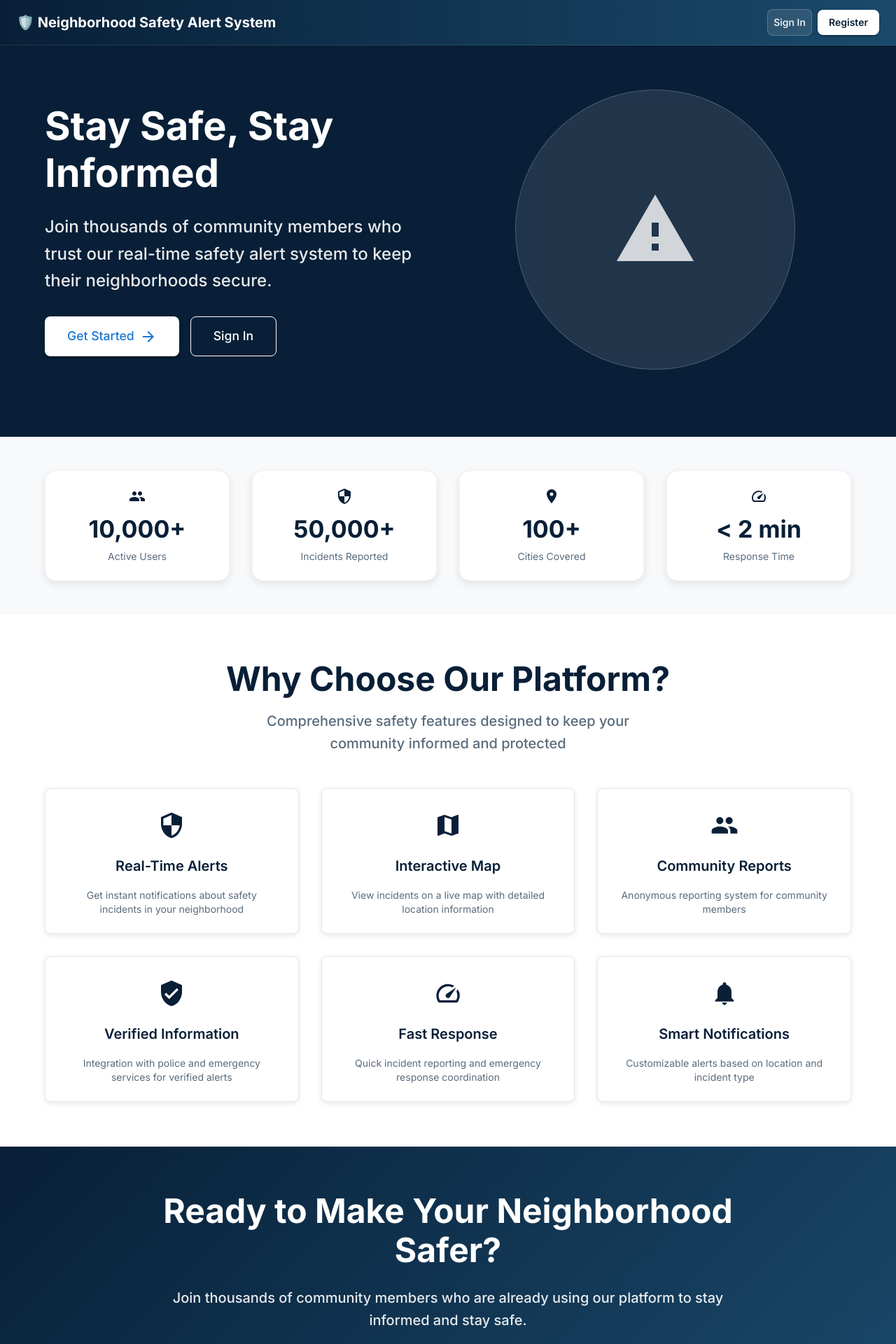
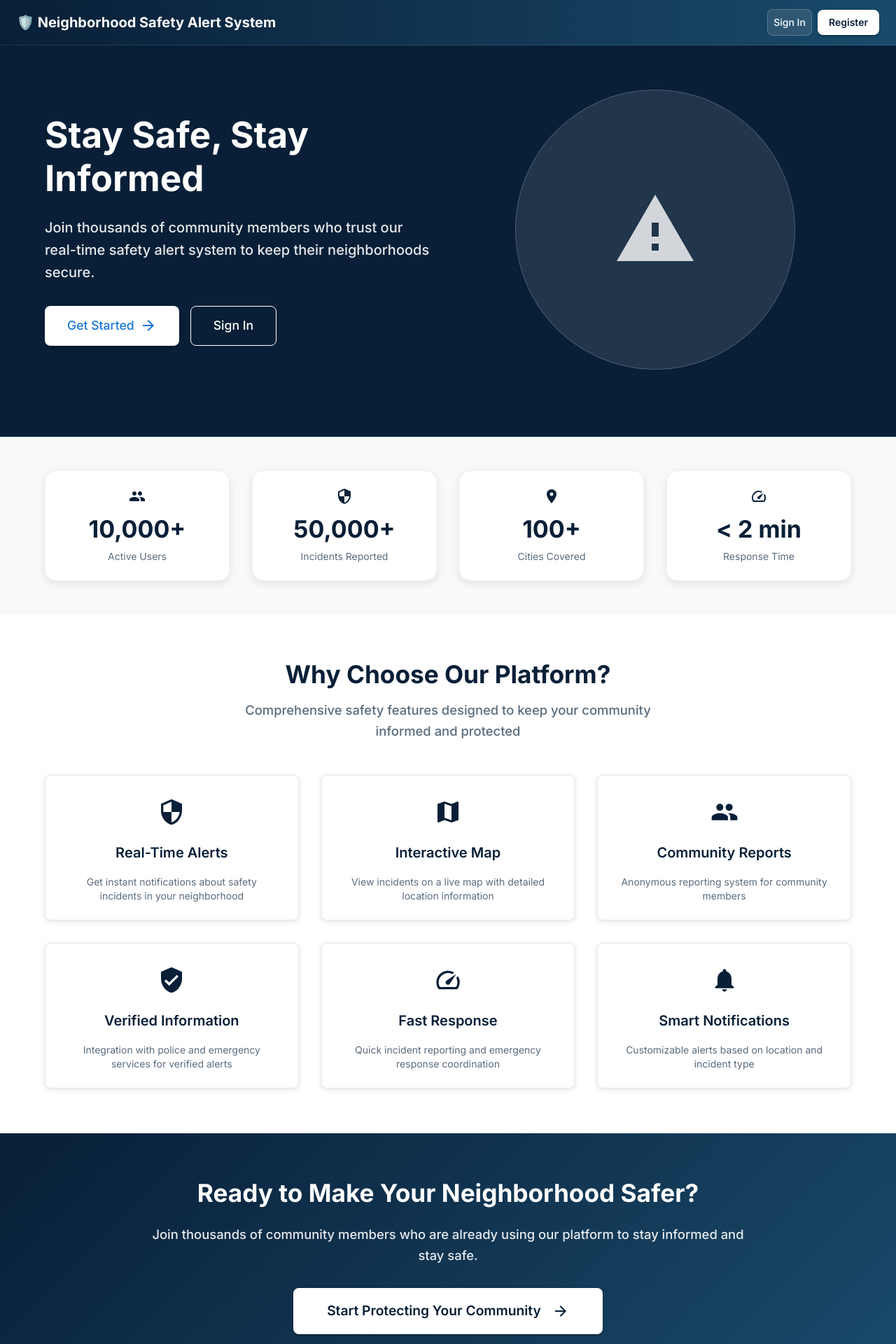
Before and after one commit to bisoul1984/neighborhood-safety-alert-system, a React (Create React App) app in the folder client/: page / in a window 1280 px wide. Shown: the top 1920 px of the page at 70% size. Built offline with nearby package versions, Linux system fonts and the light colour scheme.

Commit message:
Refine mobile font size, line height, and spacing for HomePage readability

```diff
--- a/client/src/pages/HomePage.js
+++ b/client/src/pages/HomePage.js
@@ -170,8 +170,9 @@ const HomePage = () => {
                 component="h1"
                 sx={{
                   fontWeight: 700,
-                  mb: 3,
-                  fontSize: { xs: '2.5rem', md: '3.5rem' }
+                  mb: { xs: 2, md: 3 },
+                  fontSize: { xs: '1.7rem', sm: '2.2rem', md: '3.2rem' },
+                  lineHeight: { xs: 1.25, md: 1.2 }
                 }}
               >
                 Stay Safe, Stay Informed
@@ -179,9 +180,10 @@ const HomePage = () => {
               <Typography
                 variant="h5"
                 sx={{
-                  mb: 4,
+                  mb: { xs: 2.5, md: 4 },
                   opacity: 0.9,
-                  lineHeight: 1.6
+                  fontSize: { xs: '1rem', md: '1.25rem' },
+                  lineHeight: { xs: 1.5, md: 1.6 }
                 }}
               >
                 Join thousands of community members who trust our real-time safety alert system to keep their neighborhoods secure.
@@ -256,7 +258,7 @@ const HomePage = () => {
       </Box>
 
       {/* Stats Section */}
-      <Box sx={{ py: { xs: 4, md: 6 }, bgcolor: '#f8f9fa', px: { xs: 2, sm: 4, md: 0 } }}>
+      <Box sx={{ py: { xs: 4, md: 6 }, bgcolor: '#f8f9fa', px: { xs: 2, sm: 4, md: 0 }, mt: { xs: 2, md: 0 } }}>
         <Container maxWidth="lg">
           <Grid container spacing={4}>
             {stats.map((stat, index) => (
@@ -293,13 +295,13 @@ const HomePage = () => {
       </Box>
 
       {/* Features Section */}
-      <Box sx={{ py: { xs: 4, md: 8 }, bgcolor: 'white', px: { xs: 2, sm: 4, md: 0 } }}>
+      <Box sx={{ py: { xs: 4, md: 8 }, bgcolor: 'white', px: { xs: 2, sm: 4, md: 0 }, mt: { xs: 2, md: 0 } }}>
         <Container maxWidth="lg">
           <Box sx={{ textAlign: 'center', mb: 6 }}>
-            <Typography variant="h3" component="h2" sx={{ fontWeight: 700, mb: 2, color: '#081f37' }}>
+            <Typography variant="h3" component="h2" sx={{ fontWeight: 700, mb: 2, color: '#081f37', fontSize: { xs: '1.3rem', md: '2.2rem' }, lineHeight: { xs: 1.3, md: 1.2 } }}>
               Why Choose Our Platform?
             </Typography>
-            <Typography variant="h6" sx={{ maxWidth: 600, mx: 'auto', color: '#5a6c7d' }}>
+            <Typography variant="h6" sx={{ maxWidth: 600, mx: 'auto', color: '#5a6c7d', fontSize: { xs: '1rem', md: '1.15rem' }, lineHeight: { xs: 1.5, md: 1.6 } }}>
               Comprehensive safety features designed to keep your community informed and protected
             </Typography>
           </Box>
@@ -343,15 +345,16 @@ const HomePage = () => {
           background: 'linear-gradient(135deg, #081f37 0%, #1a4a6b 100%)',
           color: 'white',
           py: { xs: 5, md: 8 },
-          px: { xs: 2, sm: 4, md: 0 }
+          px: { xs: 2, sm: 4, md: 0 },
+          mt: { xs: 2, md: 0 }
         }}
       >
         <Container maxWidth="md">
           <Box sx={{ textAlign: 'center' }}>
-            <Typography variant="h3" component="h2" sx={{ fontWeight: 700, mb: 3 }}>
+            <Typography variant="h3" component="h2" sx={{ fontWeight: 700, mb: 3, fontSize: { xs: '1.3rem', md: '2.2rem' }, lineHeight: { xs: 1.3, md: 1.2 } }}>
               Ready to Make Your Neighborhood Safer?
             </Typography>
-            <Typography variant="h6" sx={{ mb: 4, opacity: 0.9 }}>
+            <Typography variant="h6" sx={{ mb: 4, opacity: 0.9, fontSize: { xs: '1rem', md: '1.15rem' }, lineHeight: { xs: 1.5, md: 1.6 } }}>
               Join thousands of community members who are already using our platform to stay informed and stay safe.
             </Typography>
             <Button
@@ -378,11 +381,11 @@ const HomePage = () => {
       </Box>
 
       {/* Footer */}
-      <Box sx={{ bgcolor: '#081f37', color: 'white', py: { xs: 3, md: 4 }, px: { xs: 2, sm: 4, md: 0 } }}>
+      <Box sx={{ bgcolor: '#081f37', color: 'white', py: { xs: 3, md: 4 }, px: { xs: 2, sm: 4, md: 0 }, mt: { xs: 2, md: 0 } }}>
         <Container maxWidth="lg">
           <Grid container spacing={4}>
             <Grid item xs={12} md={4}>
-              <Typography variant="h6" sx={{ mb: 2 }}>
+              <Typography variant="h6" sx={{ mb: 2, fontSize: { xs: '1.1rem', md: '1.25rem' } }}>
                 Neighborhood Safety Alert System
               </Typography>
               <Typography variant="body2" sx={{ opacity: 0.8 }}>
@@ -390,7 +393,7 @@ const HomePage = () => {
               </Typography>
             </Grid>
             <Grid item xs={12} md={4}>
-              <Typography variant="h6" sx={{ mb: 2 }}>
+              <Typography variant="h6" sx={{ mb: 2, fontSize: { xs: '1.1rem', md: '1.25rem' } }}>
                 Quick Links
               </Typography>
               <Stack spacing={1}>
```
